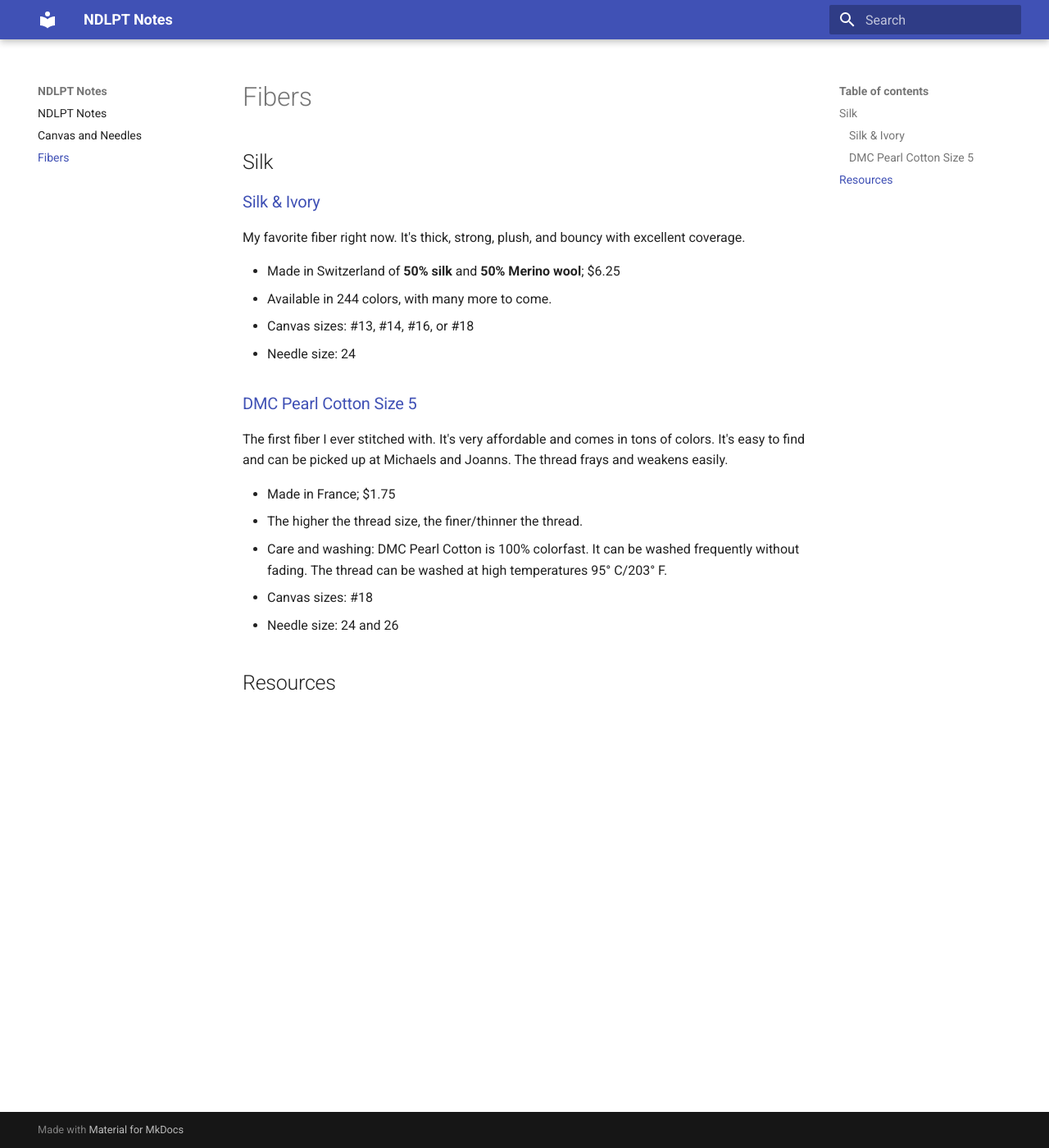
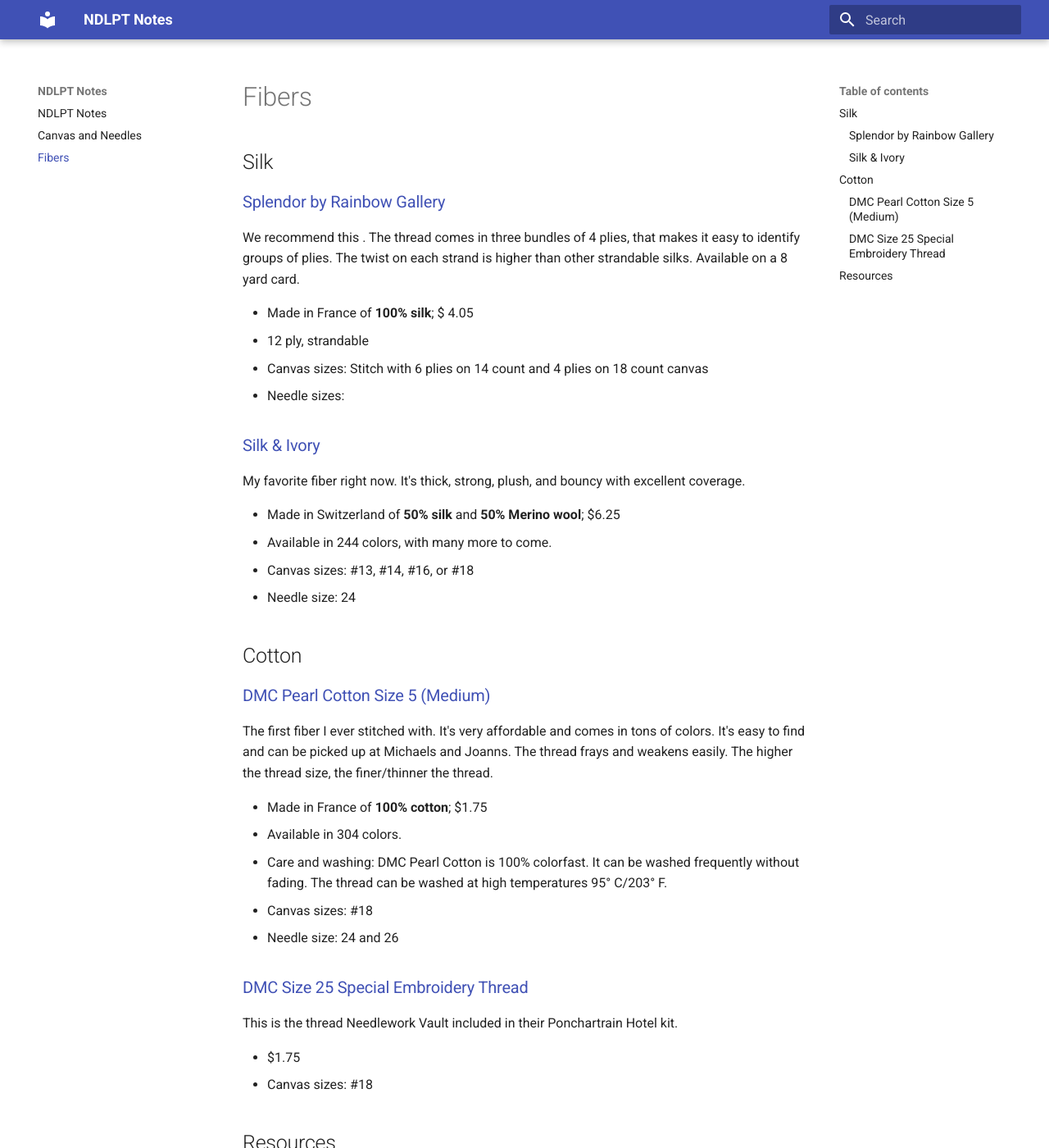
Before and after one commit to shylaclark/ndlpt-notes, an MkDocs documentation site: the page built from docs/fibers.md, in a window 1280 px wide and 1400 px high. Shown: the whole window at 82% size. Built offline with MkDocs 1.6.1 and Material for MkDocs 9.7.7, drawn with Linux system fonts in a browser that asks for light colours.

Commit message:
Update fibers.md

```diff
--- a/docs/fibers.md
+++ b/docs/fibers.md
@@ -1,6 +1,14 @@
 # Fibers
 
 ## Silk
+
+### [Splendor by Rainbow Gallery]()
+We recommend this .  The thread comes in three bundles of 4 plies, that makes it easy to identify groups of plies.   The twist on each strand is higher than other strandable silks.   Available on a 8 yard card.
+
+* Made in France of **100% silk**; $ 4.05
+* 12 ply, strandable
+* Canvas sizes: Stitch with 6 plies on 14 count and 4 plies on 18 count canvas
+* Needle sizes:
 
 ### [Silk & Ivory](https://www.brownpaperpackages.com/Silk-and-Ivory/Default.asp)
 My favorite fiber right now. It's thick, strong, plush, and bouncy with excellent coverage.
@@ -10,13 +18,21 @@ My favorite fiber right now. It's thick, strong, plush, and bouncy with excellen
 * Canvas sizes: #13, #14, #16, or #18
 * Needle size: 24
 
-### [DMC Pearl Cotton Size 5](https://www.dmc.com/us/pearl-cotton-size-5-304-colors-available-9002043.html)
-The first fiber I ever stitched with. It's very affordable and comes in tons of colors. It's easy to find and can be picked up at Michaels and Joanns. The thread frays and weakens easily.
+## Cotton
 
-* Made in France; $1.75
-* The higher the thread size, the finer/thinner the thread.
+### [DMC Pearl Cotton Size 5 (Medium)](https://www.dmc.com/us/pearl-cotton-size-5-304-colors-available-9002043.html)
+The first fiber I ever stitched with. It's very affordable and comes in tons of colors. It's easy to find and can be picked up at Michaels and Joanns. The thread frays and weakens easily. The higher the thread size, the finer/thinner the thread.
+
+* Made in France of **100% cotton**; $1.75
+* Available in 304 colors.
 * Care and washing: DMC Pearl Cotton is 100% colorfast. It can be washed frequently without fading. The thread can be washed at high temperatures 95° C/203° F.
 * Canvas sizes: #18
 * Needle size: 24 and 26
 
+### [DMC Size 25 Special Embroidery Thread](https://www.dmc.com/uk/size-25-special-embroidery-thread-5850.html)
+This is the thread Needlework Vault included in their Ponchartrain Hotel kit.
+
+* $1.75
+* Canvas sizes: #18
+
 ## Resources
```
